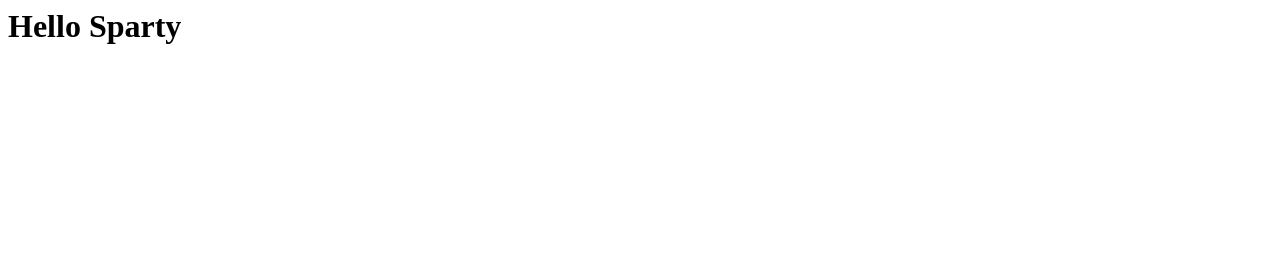
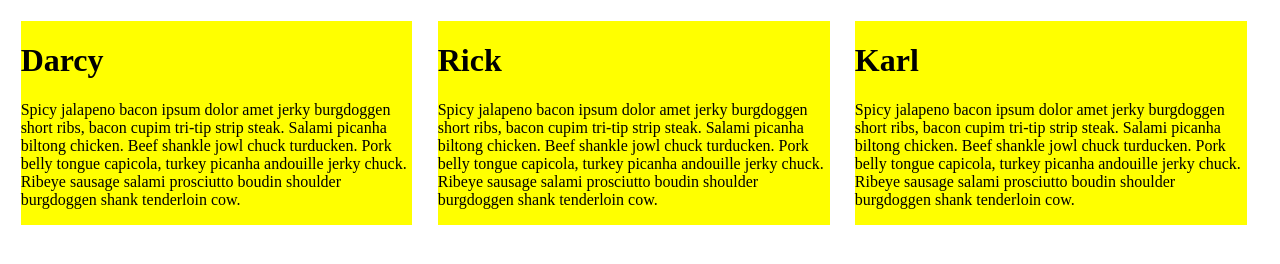
Before and after one commit to heckeler/msu, a plain HTML site: page index.html in a window 1280 px wide. Drawn offline with Linux system fonts and the light colour scheme.

Commit message:
pushing responsive updates

```diff
--- a/css/style.css
+++ b/css/style.css
@@ -0,0 +1,16 @@
+/*element tag*/
+		div { background-color: green;
+			width: 80%; }
+		/*class tag*/
+		/*.one { padding-bottom:100px; }*/
+		/*ID Tag*/
+		/*#darcy { width: 50%; }*/
+		@media (min-width: 768px) {
+			div { background-color: yellow;
+				margin: 1%;
+				width: 31%;
+				float: left;}
+			}
+		/*@media (min-width: 1000px) {
+			.two {display: none;}
+			}*/
--- a/index.html
+++ b/index.html
@@ -1 +1,24 @@
-<h1>Hello Sparty</h1>
+<!DOCTYPE html>
+<html>
+<head>
+
+		<meta name="viewport" content="width=device.width, initial-scale=1.0">
+		<title></title>
+		<link rel="stylesheet" type="text/css" href="css/style.css">
+</head>
+<body>
+	<div class="one" id="darcy">
+		<h1>Darcy</h1>
+		<p>Spicy jalapeno bacon ipsum dolor amet jerky burgdoggen short ribs, bacon cupim tri-tip strip steak. Salami picanha biltong chicken. Beef shankle jowl chuck turducken. Pork belly tongue capicola, turkey picanha andouille jerky chuck. Ribeye sausage salami prosciutto boudin shoulder burgdoggen shank tenderloin cow.</p>
+	</div>
+	<div class="two">
+		<h1>Rick</h1>
+		<p>Spicy jalapeno bacon ipsum dolor amet jerky burgdoggen short ribs, bacon cupim tri-tip strip steak. Salami picanha biltong chicken. Beef shankle jowl chuck turducken. Pork belly tongue capicola, turkey picanha andouille jerky chuck. Ribeye sausage salami prosciutto boudin shoulder burgdoggen shank tenderloin cow.</p>
+	</div>
+	<div class="three">
+		<h1>Karl</h1>
+		<p>Spicy jalapeno bacon ipsum dolor amet jerky burgdoggen short ribs, bacon cupim tri-tip strip steak. Salami picanha biltong chicken. Beef shankle jowl chuck turducken. Pork belly tongue capicola, turkey picanha andouille jerky chuck. Ribeye sausage salami prosciutto boudin shoulder burgdoggen shank tenderloin cow.</p>
+	</div>
+
+</body>
+</html>
```
